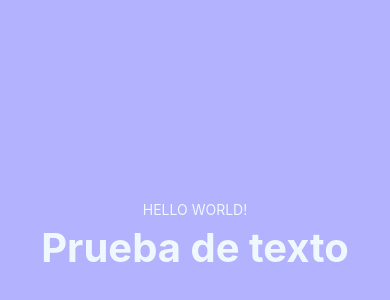
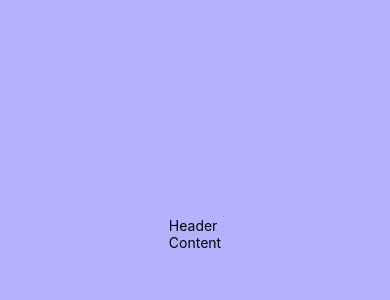
Before and after one commit to SebCasVil/ProgramacionMovilSCV, a React Native app in the folder FirstProject/: screen / in a window 390 px wide. Shown: the part 188-488 px from the top of the page. Built offline with nearby package versions, Linux system fonts and the light colour scheme.

Commit message:
Practica 3 - Componentes y screens

```diff
--- a/FirstProject/App.js
+++ b/FirstProject/App.js
@@ -1,17 +1,26 @@
 import { StatusBar } from 'expo-status-bar';
-import { StyleSheet, Text, View, TouchableHighlight } from 'react-native';
+import { StyleSheet, Text, View,  Dimensions, Image, TextInput } from 'react-native';
 import { StyledText } from './src/components/StyledText';
+import Login from './src/screens/Login';
 
 
 // Exportado por defecto (Unicamente se importa esta función cuando se intente importar en otro archivo)
 export default function App() {
+const{height, width} = Dimensions.get('screen')
+
   return (
-    <View style={styles.container /*{backgroundColor:'red', flex: 1, alignItems: 'center', justifyContent: 'center'}*/}>
-      <TouchableHighlight style={styles.button} onPress={()=> console.log('Press')}>
-        <Text style={styles.text}>HELLO WORLD!</Text>
-      </TouchableHighlight>
-      <StyledText text='Prueba de texto' fontSize={40} color='aliceblue' fontWeight='bold'></StyledText>
-      <StatusBar style="light" />
+    <View style={styles.container}>
+      {/* <Image source={{
+        uri:'https://encrypted-tbn0.gstatic.com/images?q=tbn:ANd9GcRA5TJkpaC24QdQuYP0U4X2Prg_nkdVVQggjDmLq76COb5Yd1G71el9NnEXFloDdZmonno&usqp=CAU',
+        width: 100,
+        height: 100
+      }}/>
+      <TextInput style={styles.input} placeholder='Introduce texto' placeholderTextColor={'blue'}/> */}
+
+
+      <Login/>
+
+
     </View>
   );
 }
@@ -29,5 +38,14 @@ const styles = StyleSheet.create({
   button:{
     borderWeight: 3,
     padding: 5
+  },
+  input:{
+    borderWidth: 1,
+    width: 200,
+    height: 50,
+    borderRadius: 10,
+    paddingHorizontal: 10,
+    color: 'red',
+    backgroundColor: 'aliceblue'
   }
 });
--- /dev/null
+++ b/FirstProject/src/components/Login/LoginContent.jsx
@@ -0,0 +1,8 @@
+import { Text, StyleSheet } from "react-native";
+export const LoginContent = () => {
+    return(
+
+        <Text>Content</Text>
+
+    );
+}
--- /dev/null
+++ b/FirstProject/src/components/Login/LoginHeader.jsx
@@ -0,0 +1,8 @@
+import { Text, StyleSheet } from "react-native";
+export const LoginHeader = () => {
+    return(
+
+        <Text>Header</Text>
+
+    );
+}
--- a/FirstProject/src/components/StyledText/index.jsx
+++ /dev/null
@@ -1,15 +0,0 @@
-import { Text, StyleSheet } from "react-native";
-
-// EN lugar de obtener (props) podemos obtener directamente la característica .text de props con ({text})
-export const StyledText = ({text, fontSize, fontWeight, color}) => {
-    return(
-        <Text style={{fontSize, color, fontWeight}}>{text}</Text>
-
-    );
-}
-
-// const styles = StyleSheet.create({
-//     bold: {
-//         fontWeight: 'bold',
-//     }
-// })
--- /dev/null
+++ b/FirstProject/src/screens/Login.jsx
@@ -0,0 +1,12 @@
+import{Text, View} from 'react-native';
+import { LoginHeader } from '../components/Login/LoginHeader';
+import { LoginContent } from '../components/Login/LoginContent';
+
+export default function Login() {
+    return (
+        <View>
+        <LoginHeader/>
+        <LoginContent/>
+        </View>
+    )
+}
```
